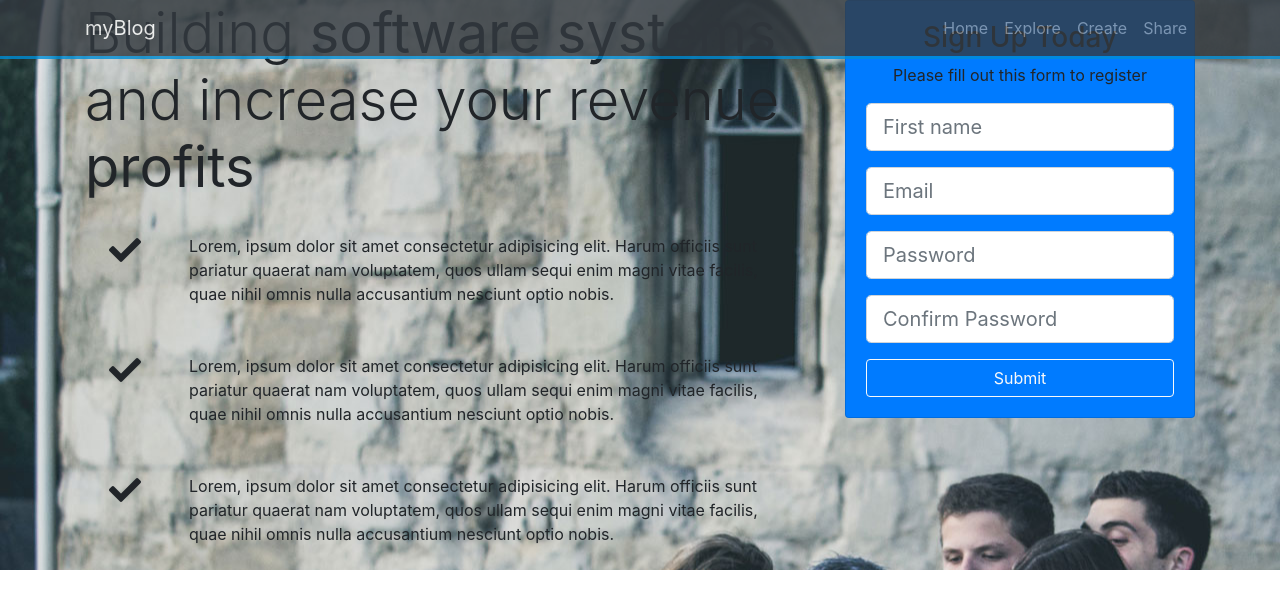
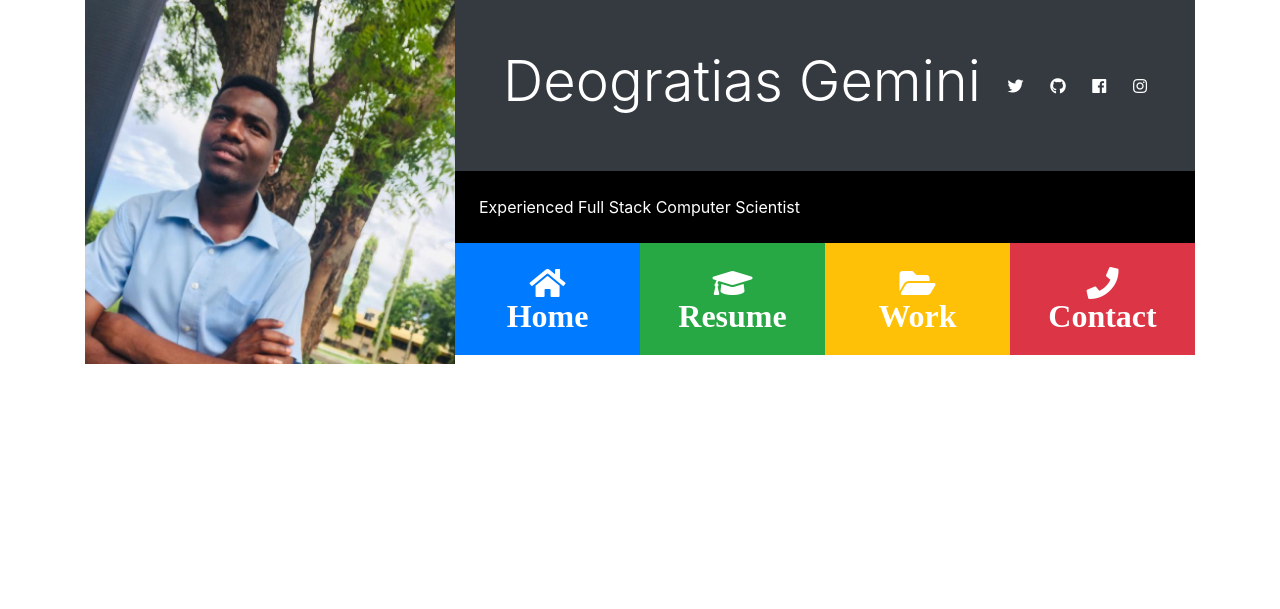
Before and after one commit to deogemini/myBlog, a PHP site: page / in a window 1280 px wide. Shown: the top 609 px of the page. Run offline with PHP 8.4, Linux system fonts and the light colour scheme; some libraries are stand-ins or nearby versions.

Commit message:
creation of header

```diff
--- a/css/style.css
+++ b/css/style.css
@@ -1,14 +1,23 @@
-body {
-  background: #333;
-  color: #333;
+#main-header img {
+  width: 100%;
+  height: 100%;
+}
+.bg-black {
+  color: #fff;
+  background: #000;
+
 }
 
-.navbar {
-  border-bottom: #008ed6 3px solid;
+#main-header .port-item {
+  width: 30%;
+}
+#main-header .port-item:hover {
   opacity: 0.8;
+  cursor: pointer;
 }
 
-#home-section {
-  background: url(../img/home.jpg);
-  background-repeat: no-repeat;
+@media (min-width: 1199px) {
+  .port-item {
+    padding: 3em !important;
+  }
 }
--- a/index.html
+++ b/index.html
@@ -9,111 +9,93 @@
      <link rel="stylesheet" href="css/style.css">
         <link rel="stylesheet" href="https://cdn.jsdelivr.net/npm/bootstrap@4.6.0/dist/css/bootstrap.min.css"
             integrity="sha384-B0vP5xmATw1+K9KRQjQERJvTumQW0nPEzvF6L/Z6nronJ3oUOFUFpCjEUQouq2+l" crossorigin="anonymous">
-        <title>Deo's Blog</title>
+        <title>My Page</title>
     </head>
     <body>
         <!---- start here-->
-<nav class="navbar navbar-expand-sm bg-dark navbar-dark fixed-top">
         <div class="container">
-    <a href="index.html" class="navbar-brand">myBlog</a>
-    <button class="navbar-toggler" data-toggle="collapse" data-target="#navbarCollapse">
-        <span class="navbar-toggle-icon"></span>
-    </button>
-    <div class="collapse navbar-collapse" id="navbarCollapse">
-        <ul class="navbar-nav ml-auto">
-            <li class="nav-item">
-                <a href="#home" class="nav-link">Home</a>
-            </li>
-            <li class="nav-item">
-                <a href="#explore-head-section" class="nav-link">Explore</a>
-            </li>
-            <li class="nav-item">
-                <a href="#create-head-section" class="nav-link">Create</a>
-            </li>
-            <li class="nav-item">
-                <a href="#share-head-section" class="nav-link">Share</a>
-            </li>
-        </ul>
-    </div>
-</div>
-</nav>
- <!--HOME SECTION START HERE -->
- <header id="home-section">
-     <div class="dark-overlay">
-         <div class="home-inner container">
-             <div class="row">
-                 <div class="col-lg-8 d-none d-lg-block">
-                     <h1 class="display-4">
-                         Building <strong> software systems</strong> and increase your revenue <strong>profits</strong>
-                     </h1>
-                     <div class="d-flex">
-                         <div class="p-4 align-self-start">
-                             <i class="fas fa-check fa-2x">
-
-                             </i>
-                         </div>
-                         <div class="p-4 align-self-end">
-                             Lorem, ipsum dolor sit amet consectetur adipisicing elit. Harum officiis sunt pariatur quaerat nam voluptatem, quos ullam sequi enim magni vitae facilis, quae nihil omnis nulla accusantium nesciunt optio nobis.
+            <header id="main-header">
+              <div class="row no-gutters">
+                  <div class="col-lg-4 col-md-5">
+                      <img src="img/deogratias.jpeg" alt="">
 
                   </div>
+                  <div class="col-lg-8 col-md-7">
+                      <div class="d-flex flex-column">
+                          <div class="p-5 bg-dark text-white">
+                              <div class="d-flex flex-row justify-content-between align-items-center">
+                                  <h1 class="display-4">Deogratias Gemini</h1>
+                                  <div>
+                                      <a href="http://twitter.com" class="text-white">
+                                        <i class="fab fa-twitter"></i>
+                                    </a>
                                   </div>
-                    <div class="d-flex">
-                        <div class="p-4 align-self-start">
-                            <i class="fas fa-check fa-2x">
-
-                            </i>
+                                    <div>
+                                        <a href="http://github.com" class="text-white">
+                                            <i class="fab fa-github"></i>
+                                        </a>
                                     </div>
-                        <div class="p-4 align-self-end">
-                            Lorem, ipsum dolor sit amet consectetur adipisicing elit. Harum officiis sunt pariatur quaerat nam voluptatem,
-                            quos ullam sequi enim magni vitae facilis, quae nihil omnis nulla accusantium nesciunt optio nobis.
-
+                                <div class="d-none d-md-block">
+                                    <a href="http://facebook.com" class="text-white">
+                                        <i class="fab fa-facebook"></i>
+                                    </a>
                                 </div>
+                                <div>
+                                    <a href="http://instagram.com" class="text-white">
+                                        <i class="fab fa-instagram"></i>
+                                    </a>
                                 </div>
-                    <div class="d-flex">
-                        <div class="p-4 align-self-start">
-                            <i class="fas fa-check fa-2x">
-
-                            </i>
-                        </div>
-                        <div class="p-4 align-self-end">
-                            Lorem, ipsum dolor sit amet consectetur adipisicing elit. Harum officiis sunt pariatur quaerat nam voluptatem,
-                            quos ullam sequi enim magni vitae facilis, quae nihil omnis nulla accusantium nesciunt optio nobis.
-
-                        </div>
-                    </div>
-                 </div>
-                 <div class="col-lg-4">
-                     <div class="card bg-primary text-center card-form">
-                         <div class="card-body">
-                             <h3> Sign Up Today</h3>
-                             <p>Please fill out this form to register</p>
-                             <form action="#">
-                                 <div class="form-group">
-                                     <input type="text" class="form-control form-control-lg" placeholder="First name">
-                                 </div>
-                                    <div class="form-group">
-                                        <input type="email" class="form-control form-control-lg" placeholder="Email">
-                                    </div>
-                                        <div class="form-group">
-                                            <input type="password" class="form-control form-control-lg" placeholder="Password">
-                                        </div>
-                                            <div class="form-group">
-                                                <input type="password" class="form-control form-control-lg" placeholder="Confirm Password">
-                                            </div>
-                                            <input type="submit" value="Submit" class="btn btn-outline-light btn-block">
-
-
-                             </form>
 
                               </div>
 
                           </div>
+                           <div class="p-4 bg-black">
+                               Experienced Full Stack Computer Scientist
                            </div>
+                           <div>
+                               <div class="d-flex flex-row text-white align-items-stretch text-center">
+                                   <div class="port-item p-4 bg-primary" data-toggle="collapse" data-target="#home">
+                                       <i class="fas fa-home fa-2x d-block">
+                                           <span class="d-none d-sm-block">
+                                               Home
+                                           </span>
+                                       </i>
+                                   </div>
+                                    <div class="port-item p-4 bg-success" data-toggle="collapse" data-target="#resume">
+                                        <i class="fas fa-graduation-cap fa-2x d-block">
+                                            <span class="d-none d-sm-block">
+                                                Resume
+                                            </span>
+                                        </i>
+                                    </div>
+                                    <div class="port-item p-4 bg-warning" data-toggle="collapse" data-target="#work">
+                                        <i class="fas fa-folder-open fa-2x d-block">
+                                            <span class="d-none d-sm-block">
+                                                Work
+                                            </span>
+                                        </i>
+                                    </div>
+                                    <div class="port-item p-4 bg-danger" data-toggle="collapse" data-target="#contact">
+                                        <i class="fas fa-phone fa-2x d-block">
+                                            <span class="d-none d-sm-block">
+                                                Contact
+                                            </span>
+                                        </i>
                                     </div>
                                </div>
                            </div>
 
+                      </div>
+
+                  </div>
+
+
+              </div>
             </header>
+        </div>
+
+
+
 
         <script src="https://code.jquery.com/jquery-3.6.0.min.js"
             integrity="sha256-/xUj+3OJU5yExlq6GSYGSHk7tPXikynS7ogEvDej/m4=" crossorigin="anonymous"></script>
```
Also changed, not shown: img/create-section1.jpg (deleted), img/deogratias.jpeg (added), img/explore-section1.jpg (deleted), img/home.jpg (deleted), img/share-section1.jpg (deleted). Lines whose indentation alone changed are shown as unchanged.
